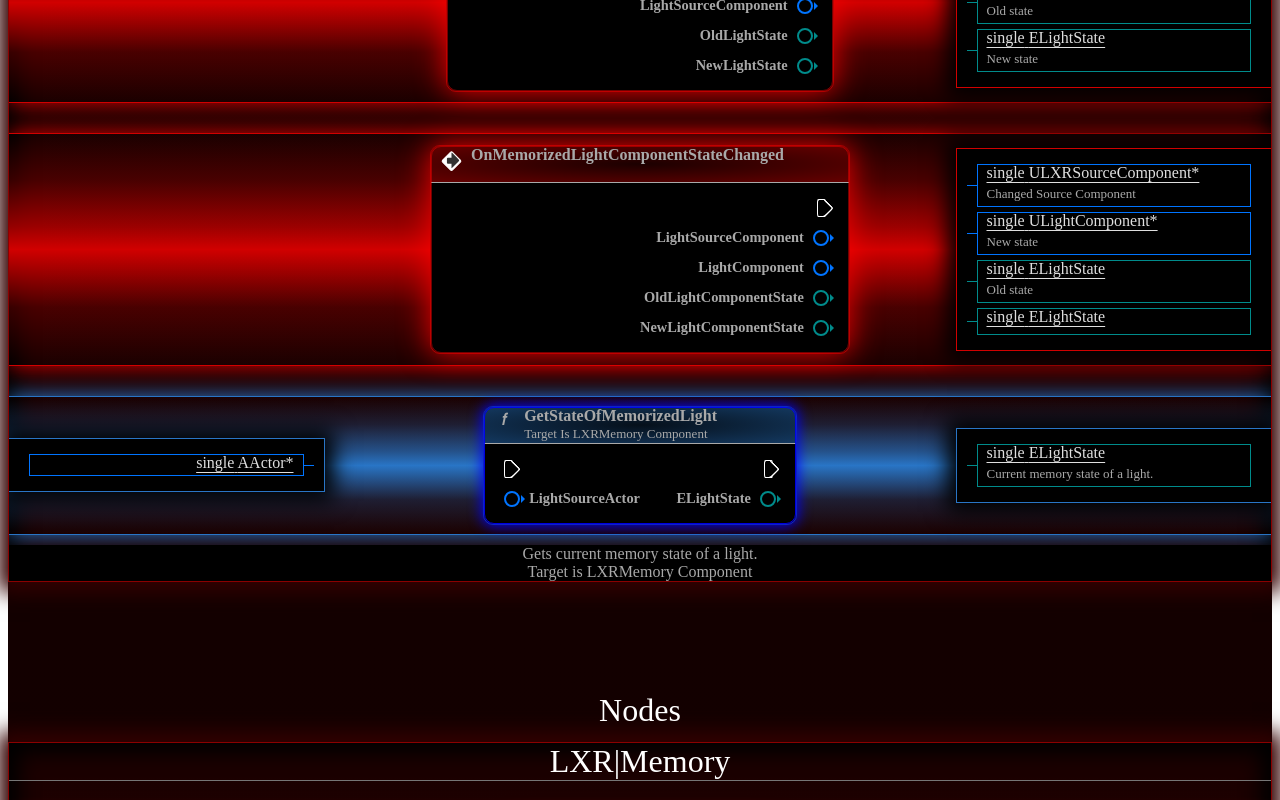
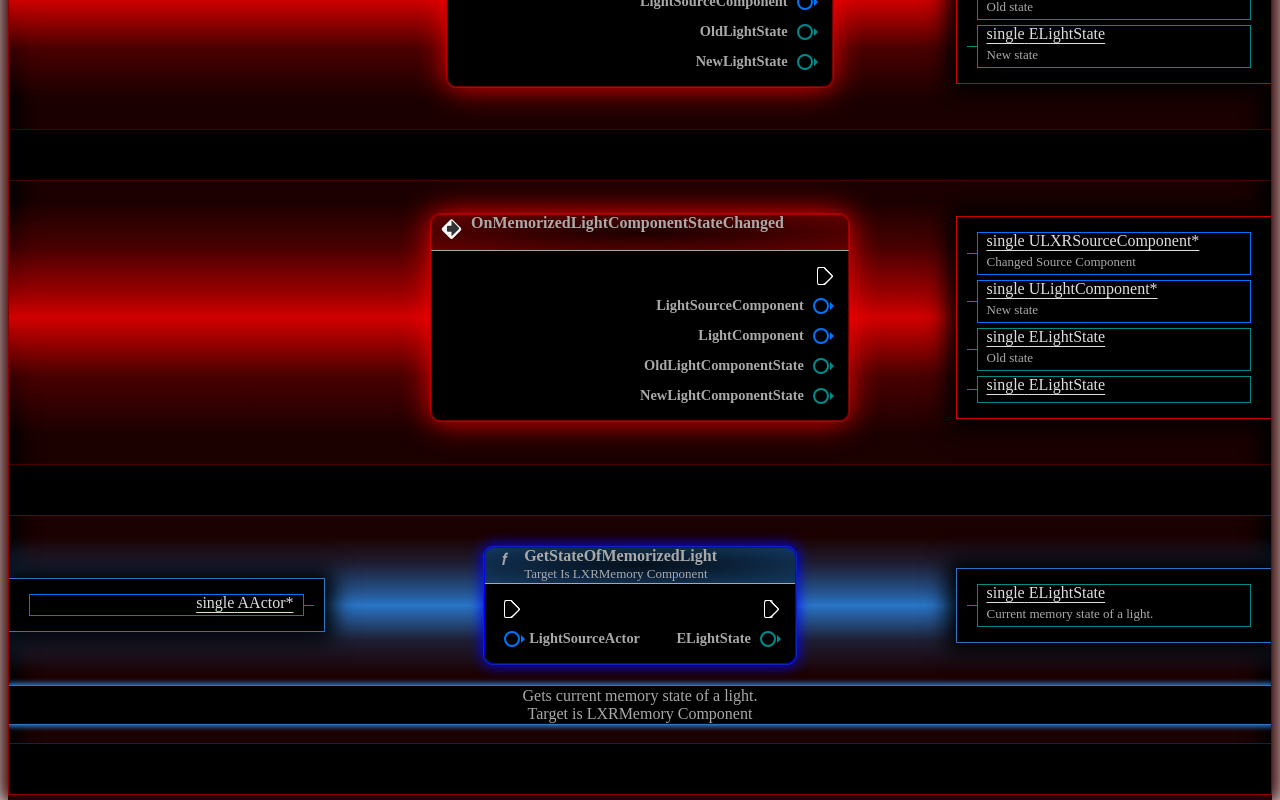
Before and after one commit to zurra/React-Unreal-Plugin-Documentation, a Next.js app: page / in a window 1280 px wide. Shown: the part 7600-8400 px from the top of the page. Built offline with nearby package versions, Linux system fonts and the light colour scheme.

Commit message:
More fixes

```diff
--- a/components/Unreal/BP/BP.js
+++ b/components/Unreal/BP/BP.js
@@ -179,14 +179,15 @@ function NodeRender({ className }) {
                                 {nodeMap[item].map((node, nodeIndex) => (
                                     <React.Fragment key={nodeIndex}>
                                         {nodeIndex > 0 && <div />}
-                                        <div className={styles.nodeGrid}>
+                                        <div className={styles.nodeGrid} style={{
+                                            '--node-color': GetNodeColorAsCSSType({
+                                                nodeType: GetNodeType({ node }),
+                                                multiplier: 0.5,
+                                            }),
+                                        }}>
                                             <div
                                                 style={{
                                                     gridArea: '1 / 1 / span 5 / span 1',
-                                                    '--node-color': GetNodeColorAsCSSType({
-                                                        nodeType: GetNodeType({ node }),
-                                                        multiplier: 1.5,
-                                                    }),
                                                 }}
                                             ></div>
                                             <div
@@ -199,6 +200,12 @@ function NodeRender({ className }) {
                                                 }}
                                             />
                                             <DoNodeTable node={node} />
+                                        </div>
+                                        <div style={{
+                                            height: "50px",
+                                            background: "black"
+                                        }}>
+
                                         </div>
                                     </React.Fragment>
                                 ))}
--- a/components/Unreal/BP/BP.module.css
+++ b/components/Unreal/BP/BP.module.css
@@ -88,7 +88,9 @@
   grid-template-columns: 1fr 2fr 1fr;
   color: rgb(169 169 169);
   border-color: #2b2b2b;
-  margin: 20px 0px 0px 0px;
+  border-top: 1px solid var(--node-color);
+  border-bottom: 1px solid var(--node-color);
+  padding: 20px 0px;
 }
 
 .nodeImageDelegate {
@@ -123,7 +125,6 @@
 .nodeCategory {
   display: grid;
   grid-template-rows: auto;
-  margin-bottom: 40px;
   border-style: ridge;
   border-color: #000000;
   border: 1px solid darkred;
@@ -152,9 +153,9 @@
   /* background: rgb(255, 255, 255); */
   /* background: linear-gradient(0deg, rgba(255, 255, 255, 0) 0%, rgba(var(--node-color), 0.5) 25%, rgba(var(--node-color), 1) 50%, rgba(143, 0, 0, 0.5) 80%, rgba(15, 0, 0, 0) 100%); */
   background: linear-gradient(0deg, rgba(255, 255, 255, 0) 0%, rgba(var(--node-color), 0.25) 25%, rgba(var(--node-color), 0.7) 40%, rgba(var(--node-color), 1) 50%, rgba(var(--node-color), 0.7) 60%, rgba(var(--node-color), 0.25) 80%, rgba(15, 0, 0, 0) 100%);
-  border-top: 1px solid rgba(var(--node-color), 1);
-  border-bottom: 1px solid rgba(var(--node-color), 1);
-  box-shadow: 0px 0px 20px 0px rgba(var(--node-color), 1);
+  /* border-top: 1px solid rgba(var(--node-color), 1);
+  border-bottom: 1px solid rgba(var(--node-color), 1); */
+  /* box-shadow: 0px 0px 20px 0px rgba(var(--node-color), 1); */
 }
 
 .nodeTypeBGPure {
@@ -183,8 +184,10 @@
   /* width: 100%; */
   height: 100%;
   align-content: center;
-  /* box-shadow: 0px 0px 2px 2px var(--node-color); */
+  box-shadow: 0px 0px 5px 2px var(--node-color);
   /* border-radius: 5px; */
+  border-top: 1px solid var(--node-color);
+  border-bottom: 1px solid var(--node-color);
 }
 
 
--- a/pages/index.js
+++ b/pages/index.js
@@ -62,19 +62,19 @@ const PropertiesPage = () => {
         }}>Nodes</h1>
       </div>
 
-       <div style={{ height: '25px',
+       {/* <div style={{ height: '25px',
         }}>
-        </div>
+        </div> */}
       <Node className="LXRMemoryComponent" nodes={LXR_Classes} datatypes={LXR_DataTypes} />
 
-      <div style={{ height: '50px',
+      {/* <div style={{ height: '50px',
         }}>
-        </div>
+        </div> */}
       <Node className="LXRSourceComponent" nodes={LXR_Classes} datatypes={LXR_DataTypes} />
 
-      <div style={{ height: '50px',
+      {/* <div style={{ height: '50px',
         }}>
-        </div>
+        </div> */}
       <Node className="QueryLXRTask" nodes={LXR_Classes} datatypes={LXR_DataTypes} />
 
 
```
